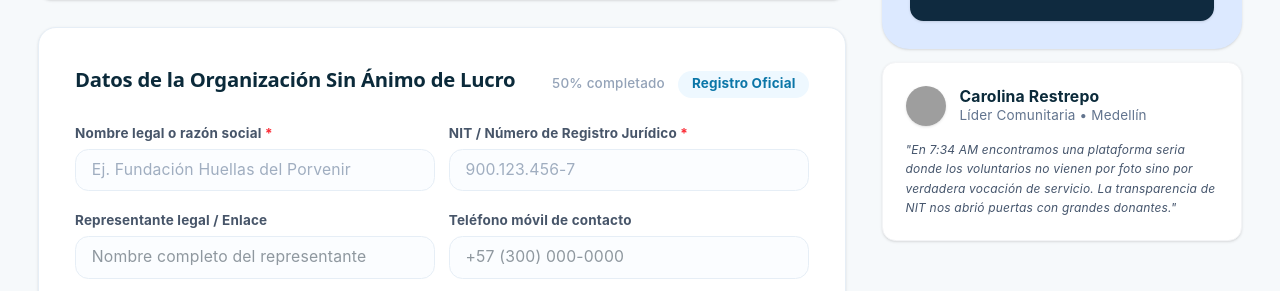
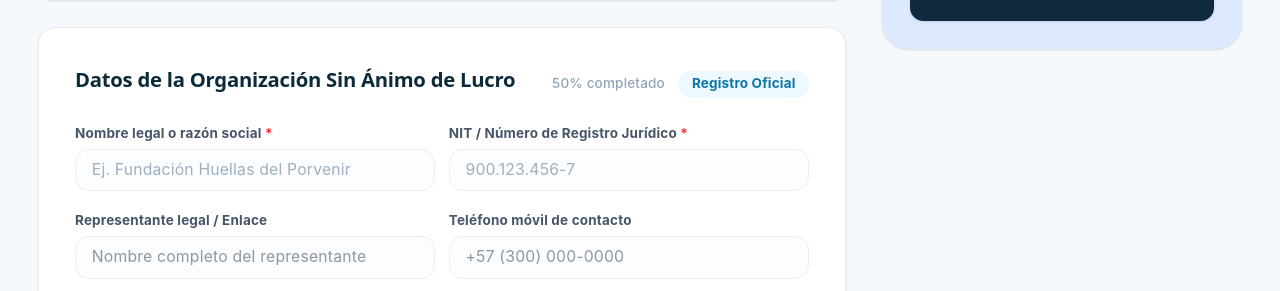
Before and after one commit to Jhondeiby99/COG-FULL-STACK, a React (Vite) app in the folder frontend/734-frontend/: page /signup in a window 1280 px wide. Shown: the part 784-1075 px from the top of the page. Built offline with nearby package versions, Linux system fonts and the light colour scheme; no server answers; grey boxes are pictures that could not be loaded.

Commit message:
se quita comentario quemado en register

```diff
--- a/frontend/734-frontend/src/pages/sign-up.tsx
+++ b/frontend/734-frontend/src/pages/sign-up.tsx
@@ -396,7 +396,7 @@ export function SignUp() {
 								</div>
                             </div>
 
-							<div className="rounded-xl bg-white p-5 shadow-sm mt-3 border border-gray-100">
+							{/* <div className="rounded-xl bg-white p-5 shadow-sm mt-3 border border-gray-100">
 								<div className="flex items-center gap-3 mb-3">
 									<img src="https://i.pravatar.cc/40?img=5" alt="Carolina Restrepo" className="h-9 w-9 rounded-full object-cover shadow-sm" />
 									<div className="flex flex-col">
@@ -407,7 +407,7 @@ export function SignUp() {
 								<div className="text-[12px] italic text-slate-600 rounded-lg">
 									<p className="m-0 leading-relaxed">"En 7:34 AM encontramos una plataforma seria donde los voluntarios no vienen por foto sino por verdadera vocación de servicio. La transparencia de NIT nos abrió puertas con grandes donantes."</p>
 								</div>
-                            </div>
+                            </div> */}
 						</aside>
 				    </div>
 				</div>
```
